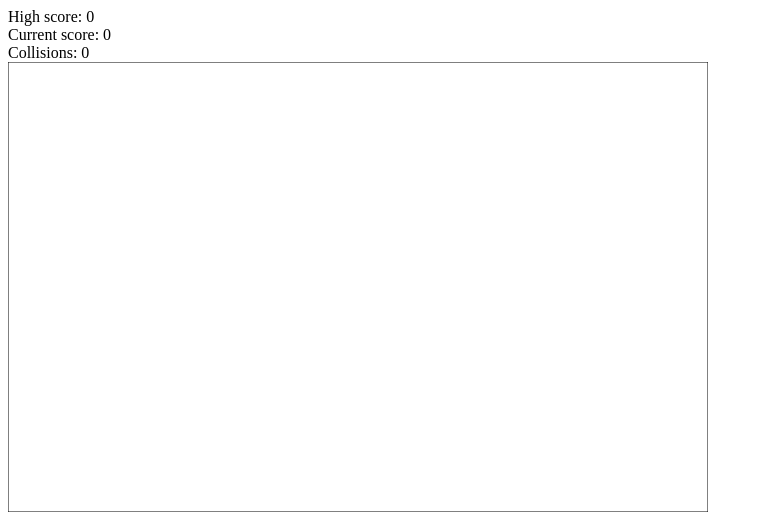
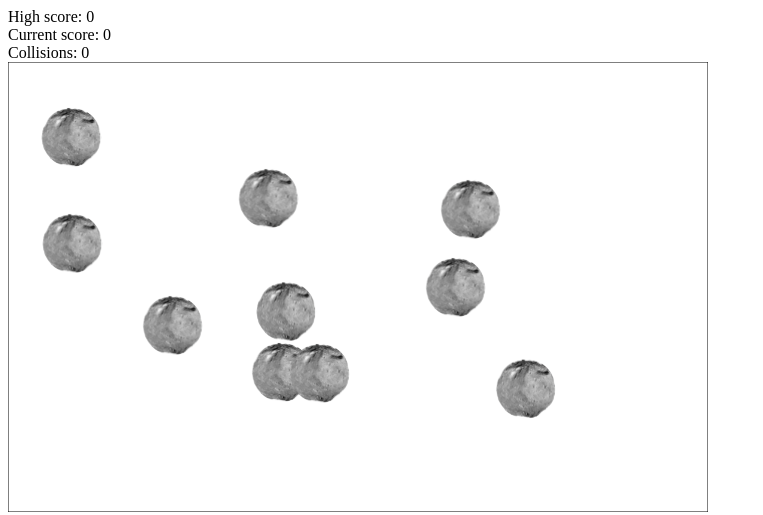
Before and after one commit to vichen/watchout, a website: page client/index.html in a window 1280 px wide. Shown: the whole page, without its empty margins (0-763 px from the left). Drawn offline with Linux system fonts and the light colour scheme.

Commit message:
get enemies to move

```diff
--- a/client/styles.css
+++ b/client/styles.css
@@ -2,3 +2,7 @@
 
 /* Note: an asteroid image is included in this repo.
 Feel free to use it if you like. */
+
+.asteroidPattern {
+  background-image: 'asteroid.png';
+}
--- a/client/watchout.js
+++ b/client/watchout.js
@@ -5,23 +5,40 @@ var gameVars = {
   width: 700,
   height: 450,
   enemyR: 30,
+  numEnemies: 0
 };
 
 var initGame = function(myGameVars) {
   if (myGameVars && !myGameVars.svgContainer) {
-    myGameVars.svgContainer = d3.select('body').append('svg').attr('width', gameVars.width).attr('height', gameVars.height);
-    myGameVars.svgContainer.append('rect').attr('x', 0).attr('y', 0).attr('width', gameVars.width).attr('height', gameVars.height).attr('stroke', 'black').attr('fill', 'none').attr('stroke-width', 'black');
-    myGameVars.svgContainer.append('defs').attr('id', 'imgdefs').append('pattern').attr('id', 'astroidPattern')
-                        .attr('height', 1)
-                        .attr('width', 1)
-                        .attr('x', "0")
-                        .attr('y', "0")
-                        .append("image")
-     .attr("x", -130)
-     .attr("y", -220)
-     .attr("height", 640)
-     .attr("width", 480)
-     .attr("xlink:href", 'asteroid.png');
+
+    myGameVars.svgContainer =
+      d3.select('body')
+      .append('svg')
+      .attr('width', gameVars.width)
+      .attr('height', gameVars.height);
+
+    myGameVars.svgContainer
+      .append('rect')
+      .attr('x', 0)
+      .attr('y', 0)
+      .attr('width', gameVars.width)
+      .attr('height', gameVars.height)
+      .attr('stroke', 'black')
+      .attr('fill', 'none')
+      .attr('stroke-width', 'black');
+
+    myGameVars.svgContainer
+      .append('svg:pattern')
+      .attr('id', 'asteroidPattern')
+      .attr('width', 1)
+      .attr('height', 1)
+      .attr('patternUnits', 'objectBoundingBox')
+      .append('svg:image')
+      .attr('xlink:href', 'asteroid.png')
+      .attr('width', 60)
+      .attr('height', 60)
+      .attr('x', 0)
+      .attr('y', 0);
   }
 };
 
@@ -29,11 +46,37 @@ var addEnemy = function(myGameVars, num) {
   if (!num) {
     num = 1;
   }
+  myGameVars.numEnemies = num;
   for (var i = 0; i < num; i++) {
     var newX = Math.random() * (myGameVars.width - (myGameVars.enemyR * 2)) + myGameVars.enemyR;
     var newY = Math.random() * (myGameVars.height - (myGameVars.enemyR * 2)) + myGameVars.enemyR;
-    myGameVars.svgContainer.append('circle').attr('cx', newX).attr('cy', newY).attr('r', myGameVars.enemyR).attr('fill', "url(#asteroidPattern)");
+
+    var enemyCircle =
+      myGameVars.svgContainer
+      .append('circle')
+      .attr('id', 'enemyCircle')
+      .attr('cx', newX)
+      .attr('cy', newY)
+      .attr('r', myGameVars.enemyR)
+      .attr('fill', 'url(#asteroidPattern)');
   }
 };
+
+var moveEnemies = function() {
+  var coordArray = [];
+  for (var i = 0; i < gameVars.numEnemies; i++) {
+    coordArray.push({x: Math.random() * (gameVars.width - (gameVars.enemyR * 2)) + gameVars.enemyR,
+                     y: Math.random() * (gameVars.height - (gameVars.enemyR * 2)) + gameVars.enemyR});
+  }
+
+  var enemyCircles = d3.select('body').selectAll('circle')
+    .data(coordArray)
+    .transition().duration(1000)
+    .attr('cx', function(d) { return d.x; })
+    .attr('cy', function(d) { return d.y; });
+};
+
+/* init game here */
 initGame(gameVars);
 addEnemy(gameVars, 10);
+setInterval(moveEnemies, 1100);
```
